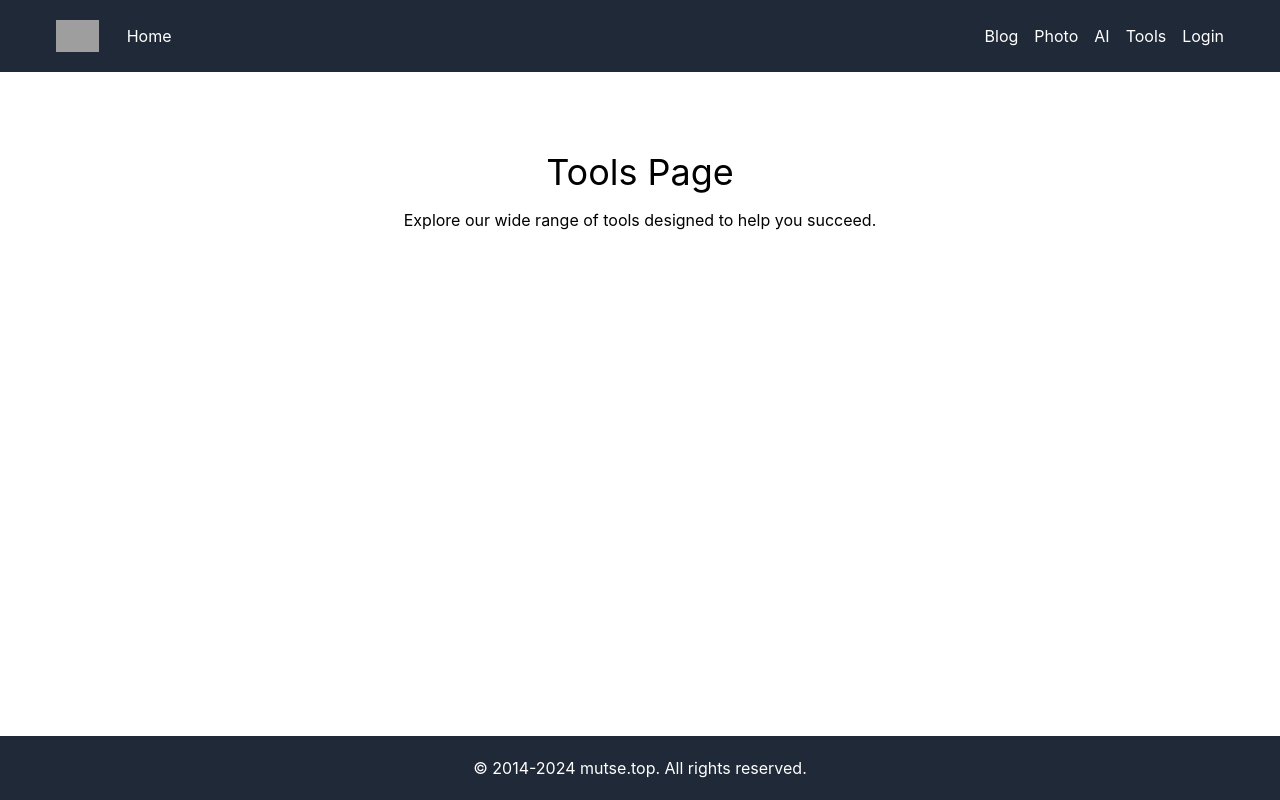
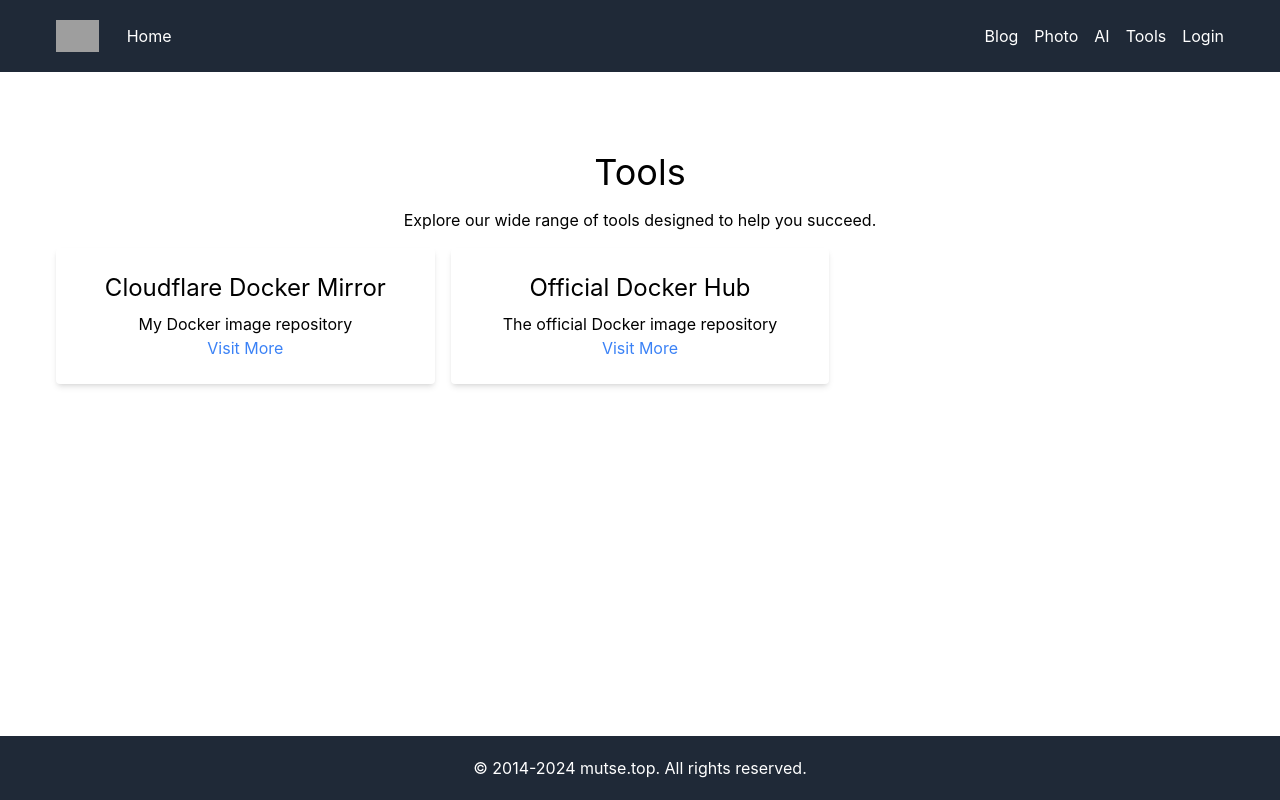
Before and after one commit to mutse/homepage, a React (Create React App) app: page /tools in a window 1280 px wide. Built offline with nearby package versions, Linux system fonts and the light colour scheme; grey boxes are pictures that could not be loaded.

Commit message:
update tool page

```diff
--- /dev/null
+++ b/src/Card.js
@@ -0,0 +1,14 @@
+
+import React from 'react';
+
+const Card = ({ title, description, link }) => (
+  <div className="p-6 bg-white shadow-md rounded">
+    <h3 className="text-2xl mb-2">{title}</h3>
+    <p>{description}</p>
+    <a href={link} className="text-blue-500 hover:text-blue-700" target="_blank" rel="noopener noreferrer">
+      Visit More
+    </a>
+  </div>
+);
+
+export default Card;
--- a/src/pages/Tools.js
+++ b/src/pages/Tools.js
@@ -1,9 +1,22 @@
 import React from 'react';
+import Card from '../Card';
 
 const Tools = () => (
   <div className="container mx-auto text-center py-20">
-    <h2 className="text-4xl mb-4">Tools Page</h2>
+    <h2 className="text-4xl mb-4">Tools</h2>
     <p className="mb-4">Explore our wide range of tools designed to help you succeed.</p>
+    <div className="grid grid-cols-1 md:grid-cols-3 gap-4">
+      <Card
+        title="Cloudflare Docker Mirror"
+        description="My Docker image repository"
+        link="https://docker.mutse.top"
+      />
+      <Card
+        title="Official Docker Hub"
+        description="The official Docker image repository"
+        link="https://hub.docker.com"
+      />
+    </div>
   </div>
 );
 
```
